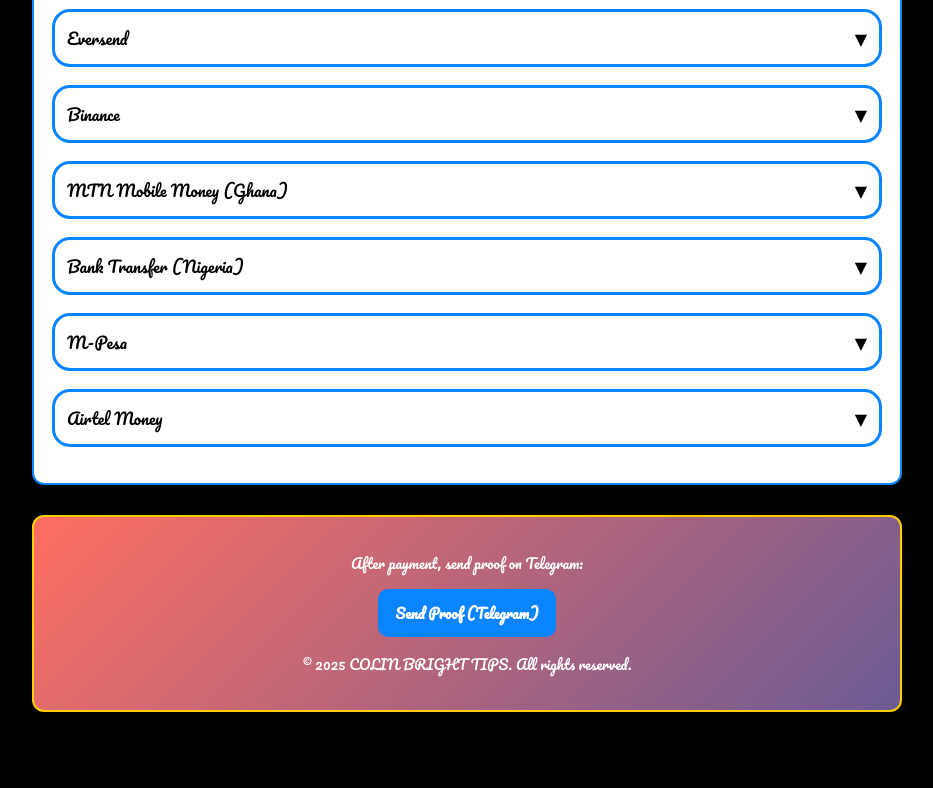
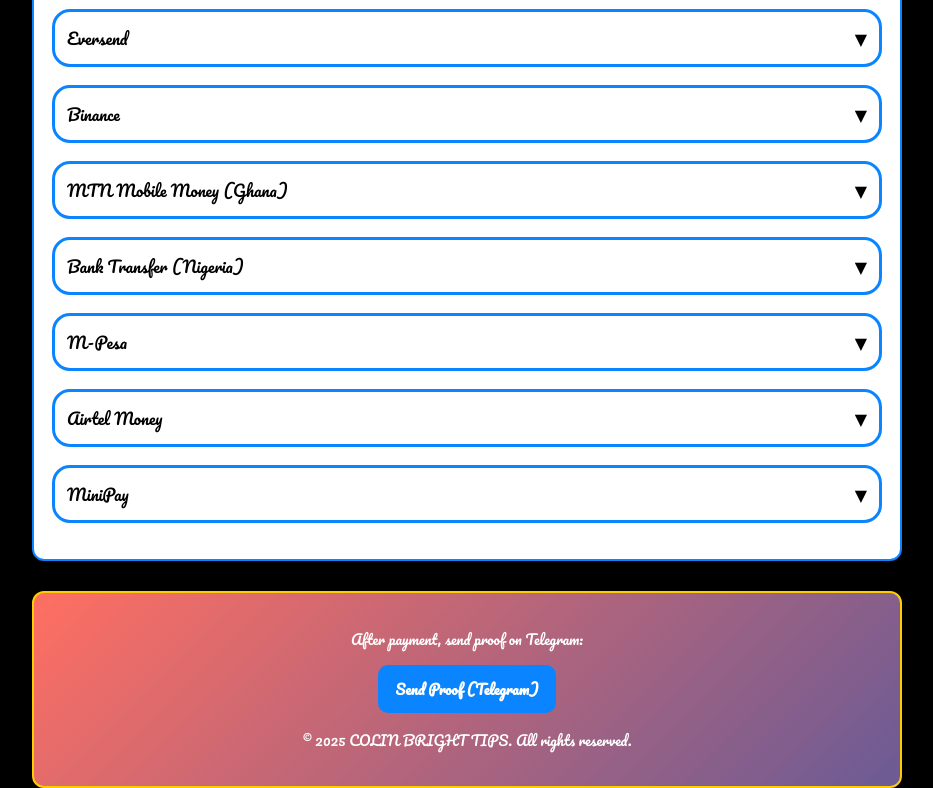
Before and after one commit to Katulivu1/payment-methods, a plain HTML site: page index.html in a window 1280 px wide. Shown: the part 825-1613 px from the top of the page, without its empty margins (173-1106 px from the left). Before the commit the page ends 1537 px from the top, so only its background shows below. Drawn offline with Linux system fonts and the light colour scheme.

Commit message:
Update index.html

```diff
--- a/index.html
+++ b/index.html
@@ -261,6 +261,10 @@
             <div class="payment-header" onclick="toggleDetails('airtel')">Airtel Money<span>▼</span></div>
             <div class="payment-details" id="airtel"><strong>Name:</strong> COLLINS MUTHURI<br><strong>Number:</strong> +254784223005<br><button class="copy-btn" onclick="copyText('+254784223005','airtel')">Copy</button></div>
           </li>
+          <li>
+            <div class="payment-header" onclick="toggleDetails('minipay')">MiniPay<span>▼</span></div>
+            <div class="payment-details" id="minipay"><strong>Number:</strong> +254114687523<br><button class="copy-btn" onclick="copyText('+254114687523','minipay')">Copy</button></div>
+          </li>
         </ul>
       </div>
     </section>
```
